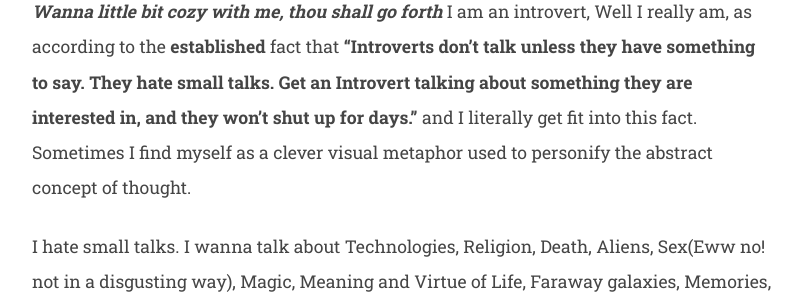
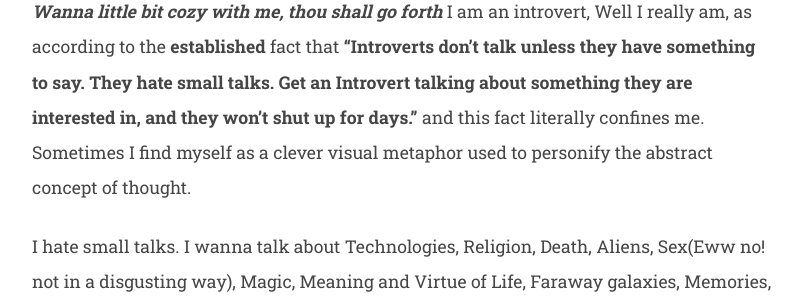
Before and after one commit to foxt7ot/blog, a Jekyll site: the page built from about-me/index.md, in a window 1280 px wide. Shown: the part 935-1235 px from the top of the page, without its empty margins (238-1040 px from the left). Built offline with Jekyll 4.4.1, drawn with Linux system fonts in a browser that asks for light colours; emoji names are drawn with the system emoji font.

Commit message:
Updated me

```diff
--- a/about-me/index.md
+++ b/about-me/index.md
@@ -20,7 +20,7 @@ Greetings Humans, I'm Yaseen, I possess Software Engineering degree though I doe
 Good question, my intentions(I solemnly swear that I am up to no good :stuck_out_tongue:) aren't to make it as a blog, I am thinking to make it as a weblog. As oftenly there comes a time where my memory doesn't serves me well :disappointed: So, I am going to use it as for keeping logs or jotting down the details about what experiments/projects I did, things I tried to learn/failures etcetera. So bear with me as there is going to be a mishmash posts from varying topics. Though I am afraid this will going to scarce of readers but I'll try to keep a balance and maintain peace.
 
 ***Wanna little bit cozy with me, thou shall go forth***
-I am an introvert, Well I really am, as according to the __established__ fact that **"Introverts don't talk unless they have something to say. They hate small talks. Get an Introvert talking about something they are interested in, and they won't shut up for days."** and I literally get fit into this fact. Sometimes I find myself as a clever visual metaphor used to personify the abstract concept of thought.
+I am an introvert, Well I really am, as according to the __established__ fact that **"Introverts don't talk unless they have something to say. They hate small talks. Get an Introvert talking about something they are interested in, and they won't shut up for days."** and this fact literally confines me. Sometimes I find myself as a clever visual metaphor used to personify the abstract concept of thought.
 
 I hate small talks. I wanna talk about Technologies, Religion, Death, Aliens, Sex(Eww no! not in a disgusting way), Magic, Meaning and Virtue of Life, Faraway galaxies, Memories, Music that makes you feel different, The lies you have told, Your flaws, What keeps up you at night, your insecurities and fear. I like people with depth, who speak with emotion from a twisted mind.
 
```
